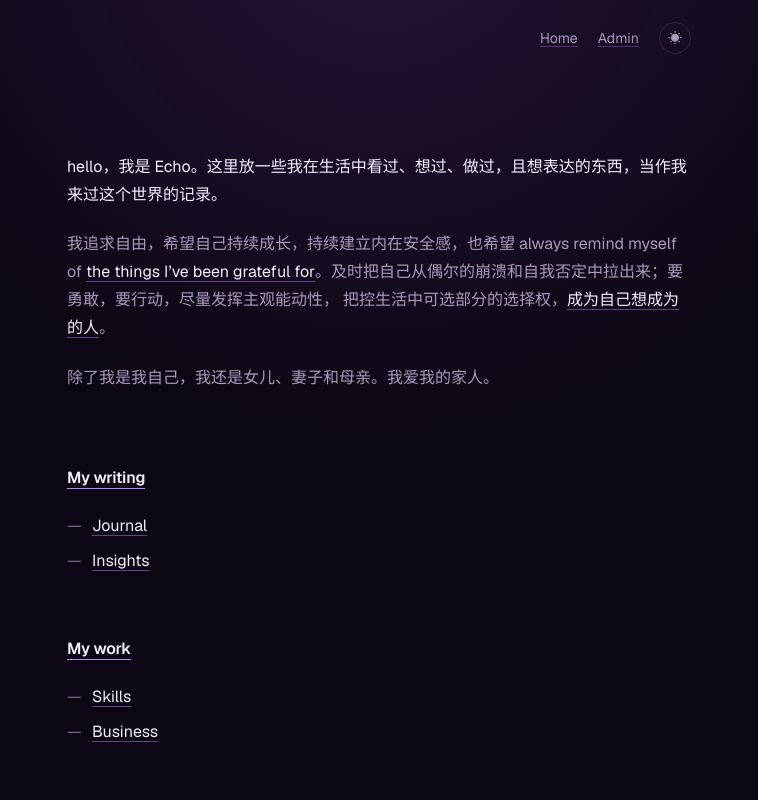
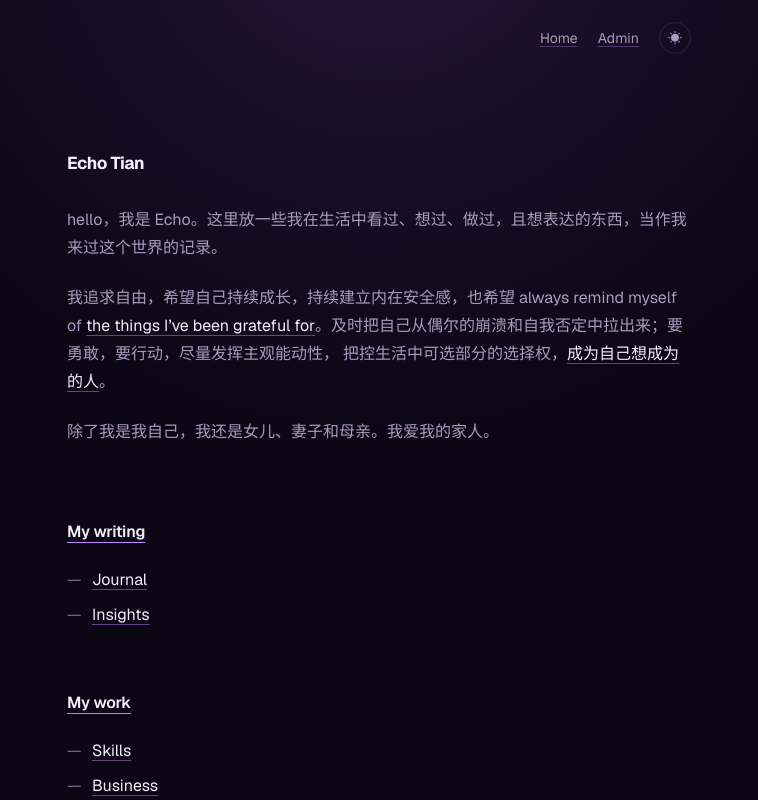
Before and after one commit to echotian2026/echotianblog, a Next.js app: page / in a window 1280 px wide. Shown: the top 800 px of the page, without its empty margins (261-1019 px from the left). Built offline with nearby package versions, Linux system fonts and the light colour scheme.

Commit message:
Refine homepage introduction spacing

```diff
--- a/app/globals.css
+++ b/app/globals.css
@@ -113,9 +113,18 @@ a { color: inherit; text-decoration: none; }
 main { flex: 1; }
 
 .home-page {
-  padding: 4.8rem 0 7rem;
+  padding: 4.8rem 0 4.5rem;
   font-size: 1rem;
   line-height: 1.75;
+}
+
+.home-name {
+  margin: 0 0 2rem;
+  color: var(--foreground);
+  font-size: 1.08rem;
+  font-weight: 625;
+  line-height: 1.25;
+  letter-spacing: -.025em;
 }
 
 .bio {
--- a/app/page.tsx
+++ b/app/page.tsx
@@ -4,6 +4,7 @@ export default function Home() {
   return (
     <div className="home-page">
       <section className="bio" aria-label="About me">
+        <h1 className="home-name">Echo Tian</h1>
         <p>
           hello，我是 Echo。这里放一些我在生活中看过、想过、做过，且想表达的东西，当作我来过这个世界的记录。
         </p>
```
